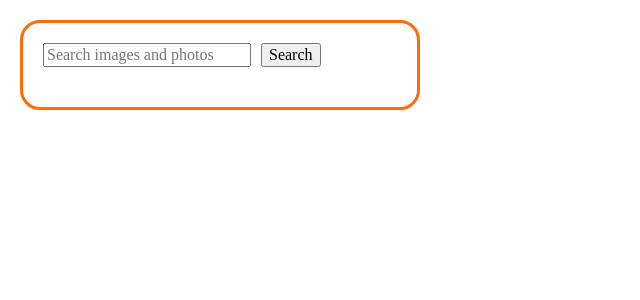
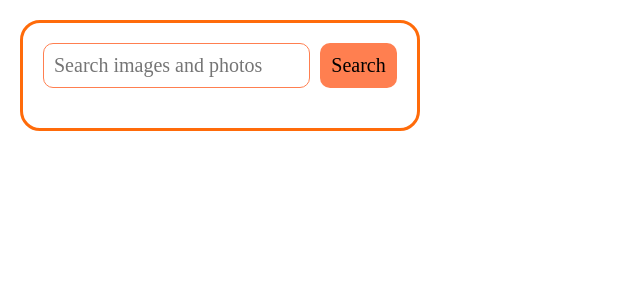
Before and after one commit to kostyaslob/goit-react-hw-04, a React (Vite) app: page / in a window 1280 px wide. Shown: the top 300 px of the page, without its empty margins (0-640 px from the left). Built offline with nearby package versions, Linux system fonts and the light colour scheme.

Commit message:
done css

```diff
--- a/src/components/App.jsx
+++ b/src/components/App.jsx
@@ -79,7 +79,7 @@ export default function App() {
 
   return (
     <div className={css.container}>
-      <Toaster />
+      <Toaster position="top-right"/>
       <SearchBar onSearch={handleSearch} />
       {isError && <ErrorMessage />}
       {hasImages && <ImageGallery items={images} openModal={openModal} />}
--- a/src/components/ImageGallery/ImageCard/ImageCard.module.css
+++ b/src/components/ImageGallery/ImageCard/ImageCard.module.css
@@ -2,7 +2,7 @@
     width: 100%;
     height: 200px;
     object-fit: cover;
-    border-radius: 8px;
+    border-radius: 10px;
     transition: transform 300ms ease;
 
     &:hover {
--- a/src/components/ImageModal/ImageModal.jsx
+++ b/src/components/ImageModal/ImageModal.jsx
@@ -18,7 +18,7 @@ export default function ImageModal({ isOpen, onClose, image }) {
       shouldCloseOnOverlayClick={true}
       shouldCloseOnEsc={true}
     >
-        <img src={image.urls.regular} alt={image.alt_description} />
+      <img src={image.urls.regular} alt={image.alt_description} />
     </Modal>
   );
 }
--- a/src/components/ImageModal/ImageModal.module.css
+++ b/src/components/ImageModal/ImageModal.module.css
@@ -16,10 +16,12 @@
     max-width: 90%;
     max-height: 90%;
     outline: none;
+    border-radius: 10px;
 }
 
 img {
     max-width: 100%;
     max-height: 90vh;
     cursor: zoom-in;
+    border-radius: 10px;
 }
--- a/src/components/LoadMoreBtn/LoadMoreBtn.module.css
+++ b/src/components/LoadMoreBtn/LoadMoreBtn.module.css
@@ -1,4 +1,15 @@
 .loadBtn {
     display: block;
     margin: 0 auto;
+    width: 120px;
+    border: none;
+    border-radius: 10px;
+    padding: 10px;
+    cursor: pointer;
+    background-color: coral;
+    font-size: 20px;
+
+    &:hover {
+        scale: 1.05;
+    }
 }
--- a/src/components/Loader/Loader.jsx
+++ b/src/components/Loader/Loader.jsx
@@ -5,7 +5,6 @@ export default function Loader() {
     return (
         <ScaleLoader
             color="coral"
-            barCount={10}
             width={6} />
     )
 }
--- a/src/components/SearchBar/SearchBar.jsx
+++ b/src/components/SearchBar/SearchBar.jsx
@@ -24,7 +24,6 @@ export default function SearchBar({ onSearch }) {
 
                     />
                 <button className={css.button}type="submit">Search</button>
-                <Toaster />
             </Form>
         </Formik>
     );
--- a/src/components/SearchBar/SearchBar.module.css
+++ b/src/components/SearchBar/SearchBar.module.css
@@ -1,13 +1,39 @@
 .form {
     display: flex;
     gap: 10px;
+    border-radius: 20px;
     margin-bottom: 20px;
 }
 
 .field {
+    display: block;
+    border: 1px solid coral;
+    border-radius: 10px;
+    padding: 10px;
+    font-size: 20px;
+    color: black;
 
+    &:hover {
+        background-color: #f0f8ff;
+    }
+
+    &:focus {
+        outline: none;
+        border: 2px solid coral;
+    }
 }
 
 .button {
+    display: block;
+    width: 120px;
+    border: none;
+    border-radius: 10px;
+    padding: 10px;
+    cursor: pointer;
+    background-color: coral;
+    font-size: 20px;
 
+    &:hover {
+        scale: 1.05;
+    }
 }
--- a/src/components/images-api.js
+++ b/src/components/images-api.js
@@ -11,6 +11,6 @@ export const fetchImages = async (topic, currentPage ) => {
             per_page: 8,
             client_id: ACCESS_KEY
           }
-    })
+      })
     return response.data
 }
```
